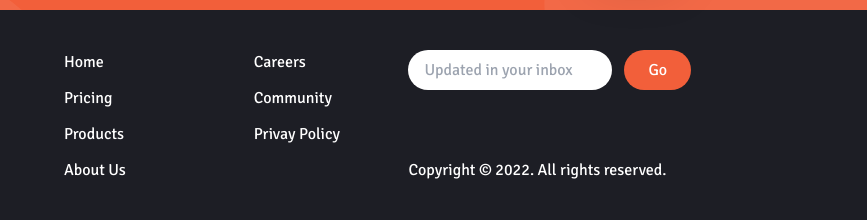
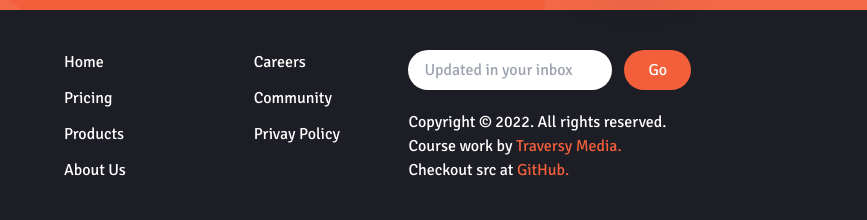
Before and after one commit to ahmadgirach/tailwind-landing-page, a website: page index.html in a window 1280 px wide. Shown: the part 1918-2138 px from the top of the page, 413-1280 px from the left. Drawn offline with Linux system fonts and the light colour scheme.

Commit message:
[IMP] footeR

```diff
--- a/index.html
+++ b/index.html
@@ -342,7 +342,11 @@
 				</form>
 
 				<div class="hidden text-white md:block">
-					Copyright &copy; 2022. All rights reserved.
+					<p>Copyright &copy; 2022. All rights reserved.</p>
+					<p>Course work by <a href="https://www.youtube.com/watch?v=dFgzHOX84xQ" target="_blank"
+							rel="noopener noreferrer" class="text-brightRed">Traversy Media.</a></p>
+					<p>Checkout src at <a href="https://www.github.com/ahmadgirach/tailwind-landing-page"
+							target="_blank" rel="noopener noreferrer" class="text-brightRed">GitHub.</a></p>
 				</div>
 			</div>
 		</div>
```
Also changed, not shown: dist/output.css.
